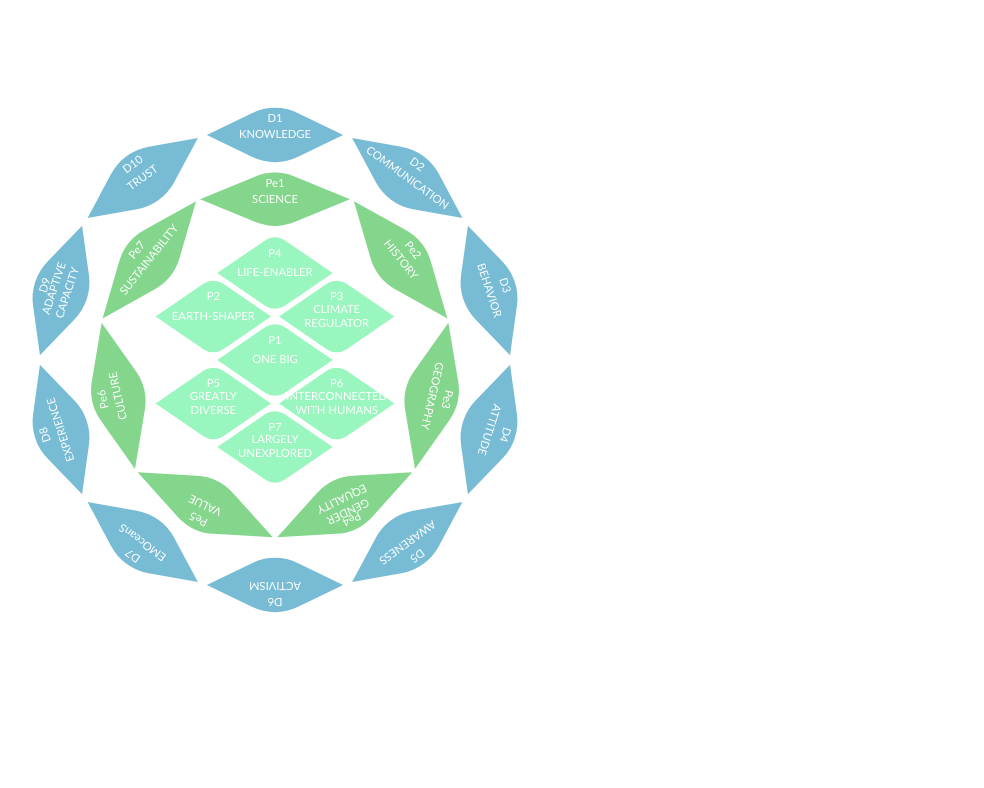
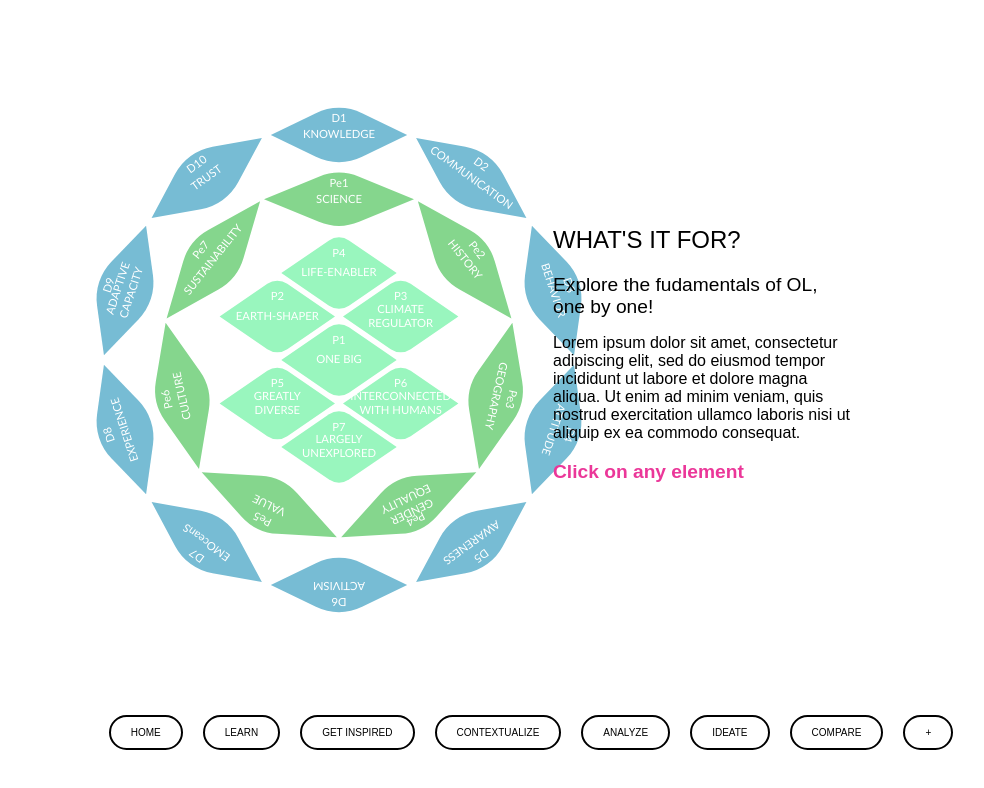
Before and after one commit to saradinismarques/ol-compass, a React (Create React App) app: page /learn in a window 1280 px wide. Shown: the top 788 px of the page, without its empty margins (109-1093 px from the left). Built offline with nearby package versions, Linux system fonts and the light colour scheme.

Commit message:
buttons on learn page working

```diff
--- a/src/App.js
+++ b/src/App.js
@@ -11,9 +11,17 @@ import './styles/App.css';
 
 function App() {
   return (
-    <div>
-    <OLDiagram size="450" position="left"/>
-    </div>
+    <Router>
+       <div className="App">
+         <main>
+           <Routes>
+             <Route path="/" element={<HomePage />} />
+             <Route path="/learn" element={<LearnPage />} />
+           </Routes>
+         </main>
+         <Menu />
+       </div>
+    </Router>
   );
 }
 
--- a/src/components/OLDiagram.js
+++ b/src/components/OLDiagram.js
@@ -5,7 +5,7 @@ import { Stage, Layer, Group, Shape } from 'react-konva';
 import { getPrinciples, getPerspectives, getDimensions } from '../Data.js';
 import '../styles/OLDiagram.css';
 
-const OLDiagram = ({size, position}) => {
+const OLDiagram = ({size, position, onButtonClick}) => {
     const waveDims = {
         "Principles": { Width: size/3.9, Height: size/5.7, CornerRadius: size/25.5, Color: "#99f6be" },
         "Perspectives": { Width: size/3.0, Height: size/7.3, CornerRadius: size/8.5, Color: "#85d68d" },
@@ -77,10 +77,42 @@ const OLDiagram = ({size, position}) => {
         context.fillText(component.Code, 0, - height / 4);
     }
 
+    function convertLabel(label) {
+        // Define a mapping of prefixes to their corresponding full names
+        const prefixMap = {
+            "D": "Dimension",
+            "Pe": "Perspective",
+            "P": "Principle"
+        };
+
+        // Use a regular expression to capture the prefix and the number
+        const regex = /^([A-Za-z]+)(\d+)$/;
+        const match = label.match(regex);
+
+        if (match) {
+            const prefix = match[1];
+            const number = match[2];
+
+            // Find the corresponding full name for the prefix
+            const fullName = prefixMap[prefix];
+
+            if (fullName) {
+                return `${fullName} ${number}`;
+            }
+        }
+
+        // If the label doesn't match the expected pattern, return it unchanged
+        return label;
+    }
+
+    // Updated handleClick to call onButtonClick
     const handleClick = (arr) => (e) => {
         const id = e.target.id();
-        alert(arr[id].Headline)
-      }
+        const title = convertLabel(arr[id].Code)
+        if (onButtonClick) {
+            onButtonClick(title, arr[id].Headline, arr[id].Paragraph);
+        }
+    };
 
     function getPrinciplePosition(principle) {
         const x = window.innerWidth / 2;
--- a/src/pages/HomePage.js
+++ b/src/pages/HomePage.js
@@ -1,12 +1,10 @@
-// src/components/pages/HomePage.js
-
 import React from 'react';
-import '../styles/Circle.css'
+import OLDiagram from '../components/OLDiagram'
 
 const HomePage = () => {
   return (
     <div>
-        <div className="circle"></div>
+      <OLDiagram size="450"/>
     </div>
   );
 };
--- a/src/pages/LearnPage.js
+++ b/src/pages/LearnPage.js
@@ -1,44 +1,71 @@
 import React, { useState } from 'react';
 import '../styles/Text.css';
 import '../styles/App.css';
+import OLDiagram from '../components/OLDiagram'
 
 const LearnPage = () => {
-  const [showMore, setShowMore] = useState(false);
+  const [title, setTitle] = useState(`What's it for?`);
+  const [headline, setHeadline] = useState('Explore the fudamentals of OL, one by one!');
+  const [paragraph, setParagraph] = useState('Lorem ipsum dolor sit amet, consectetur adipiscing elit, sed do eiusmod tempor incididunt ut labore et dolore magna aliqua. Ut enim ad minim veniam, quis nostrud exercitation ullamco laboris nisi ut aliquip ex ea commodo consequat.');
+  const [explanation, setExplanation] = useState('Click on any element')
 
-  const toggleShowMore = () => {
-    setShowMore(!showMore);
+  const handleDiagramClick = (title, headline, paragraph) => {
+    setTitle(title);
+    setHeadline(headline);
+    setParagraph(paragraph);
+    setExplanation('')
   };
 
   return (
-    <div className="gradient-background">
-      <div className="circle left"></div>
+    <div>
+      <OLDiagram size="450" position="left" onButtonClick={handleDiagramClick}/>
       <div className="text-container">
-        <h2>PRINCIPLE 7</h2>
-        <h1>THE OCEAN IS LARGELY UNKNOWN</h1>
-
-        <div className={showMore ? 'text-content expanded' : 'text-content'}>
-          <p>
-            Lorem ipsum dolor sit amet, consectetur adipiscing elit, sed do eiusmod tempor incididunt ut
-            labore et dolore magna aliqua. Ut enim ad minim veniam, quis nostrud exercitation ullamco laboris
-            nisi ut aliquip ex ea commodo consequat. Duis aute irure dolor in reprehenderit in voluptate velit
-            esse cillum dolore eu fugiat nulla pariatur. Excepteur sint occaecat cupidatat non proident, sunt in
-            culpa qui officia deserunt mollit anim id est laborum.
-          </p>
-          {showMore && (
-            <>
-              <p>
-              Senectus et netus et malesuada fames ac turpis. Purus non enim praesent elementum. Donec ac odio tempor orci dapibus. Blandit cursus risus at ultrices mi tempus imperdiet nulla. Mauris cursus mattis molestie a iaculis at erat pellentesque. Adipiscing commodo elit at imperdiet dui accumsan sit. Ornare lectus sit amet est placerat in egestas erat imperdiet. Elementum eu facilisis sed odio morbi quis commodo. Consequat id porta nibh venenatis cras. Urna duis convallis convallis tellus id. Neque gravida in fermentum et sollicitudin ac orci phasellus egestas. Nunc non blandit massa enim nec dui nunc mattis enim. Et ultrices neque ornare aenean euismod elementum. Mauris in aliquam sem fringilla. Curabitur gravida arcu ac tortor dignissim convallis aenean et. Nulla porttitor massa id neque aliquam.
-              </p>
-            </>
-          )}
-        </div>
-
-        <button onClick={toggleShowMore} className="show-more-button">
-          {showMore ? 'Show less' : 'Show more'}
-        </button>
+        <h1>{title}</h1>
+        <h2>{headline}</h2>
+        <p>{paragraph}</p>
+        <h3>{explanation}</h3>
       </div>
     </div>
   );
 };
 
+// const LearnPage = () => {
+//   const [showMore, setShowMore] = useState(false);
+
+//   const toggleShowMore = () => {
+//     setShowMore(!showMore);
+//   };
+
+//   return (
+//     <div className="gradient-background">
+//       <div className="circle left"></div>
+//       <div className="text-container">
+//         <h2>PRINCIPLE 7</h2>
+//         <h1>THE OCEAN IS LARGELY UNKNOWN</h1>
+
+//         <div className={showMore ? 'text-content expanded' : 'text-content'}>
+//           <p>
+//             Lorem ipsum dolor sit amet, consectetur adipiscing elit, sed do eiusmod tempor incididunt ut
+//             labore et dolore magna aliqua. Ut enim ad minim veniam, quis nostrud exercitation ullamco laboris
+//             nisi ut aliquip ex ea commodo consequat. Duis aute irure dolor in reprehenderit in voluptate velit
+//             esse cillum dolore eu fugiat nulla pariatur. Excepteur sint occaecat cupidatat non proident, sunt in
+//             culpa qui officia deserunt mollit anim id est laborum.
+//           </p>
+//           {showMore && (
+//             <>
+//               <p>
+//               Senectus et netus et malesuada fames ac turpis. Purus non enim praesent elementum. Donec ac odio tempor orci dapibus. Blandit cursus risus at ultrices mi tempus imperdiet nulla. Mauris cursus mattis molestie a iaculis at erat pellentesque. Adipiscing commodo elit at imperdiet dui accumsan sit. Ornare lectus sit amet est placerat in egestas erat imperdiet. Elementum eu facilisis sed odio morbi quis commodo. Consequat id porta nibh venenatis cras. Urna duis convallis convallis tellus id. Neque gravida in fermentum et sollicitudin ac orci phasellus egestas. Nunc non blandit massa enim nec dui nunc mattis enim. Et ultrices neque ornare aenean euismod elementum. Mauris in aliquam sem fringilla. Curabitur gravida arcu ac tortor dignissim convallis aenean et. Nulla porttitor massa id neque aliquam.
+//               </p>
+//             </>
+//           )}
+//         </div>
+
+//         <button onClick={toggleShowMore} className="show-more-button">
+//           {showMore ? 'Show less' : 'Show more'}
+//         </button>
+//       </div>
+//     </div>
+//   );
+// };
+
 export default LearnPage;
--- a/src/styles/OLDiagram.css
+++ b/src/styles/OLDiagram.css
@@ -9,7 +9,7 @@
   .diagram.left {
     position: absolute;
     top: 45%; /* Adjust this value as needed */
-    left: 30%; /* Distance from the left edge of the viewport */
+    left: 35%; /* Distance from the left edge of the viewport */
   }
 
   .diagram.active {
--- a/src/styles/Text.css
+++ b/src/styles/Text.css
@@ -15,21 +15,30 @@ body {
     padding: 20px;
 }
 
+/* Style for h1 */
+.text-container h1 {
+    font-size: 1.5em; /* Larger size for h1 */
+    font-weight: 100;
+    color: black; /* White color */
+    text-transform: uppercase;
+    margin-top: 0;
+    margin-bottom: 20px;
+}
+
 /* Style for h2 */
 .text-container h2 {
     font-size: 1.2em; /* Smaller size for h2 */
     font-weight: 40;
-    color: white; /* Green color */
+    color: black; /* Green color */
     margin-bottom: 10px;
 }
 
-/* Style for h1 */
-.text-container h1 {
-    font-size: 1.5em; /* Larger size for h1 */
-    font-weight: 100;
-    color: white; /* White color */
-    margin-top: 0;
-    margin-bottom: 20px;
+/* Style for h3 */
+.text-container h3 {
+    font-size: 1.2em; /* Smaller size for h2 */
+    font-weight: bold;
+    color: #eb3799;
+    margin-bottom: 10px;
 }
 
 /* Style for paragraph */
```
